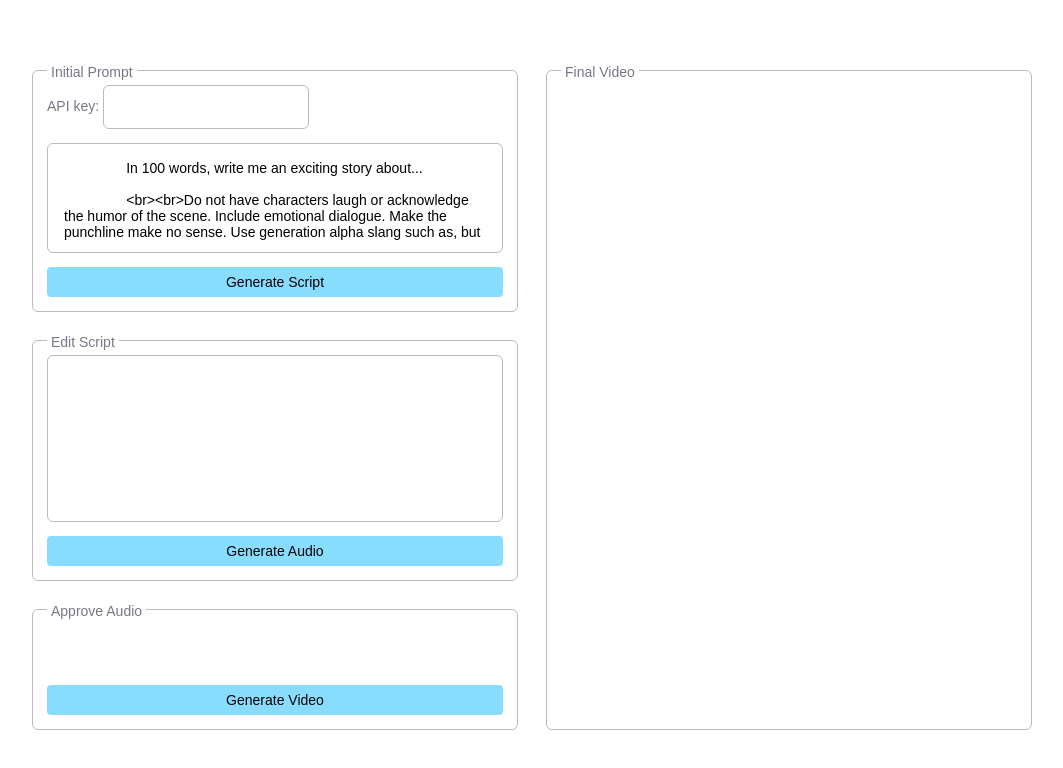
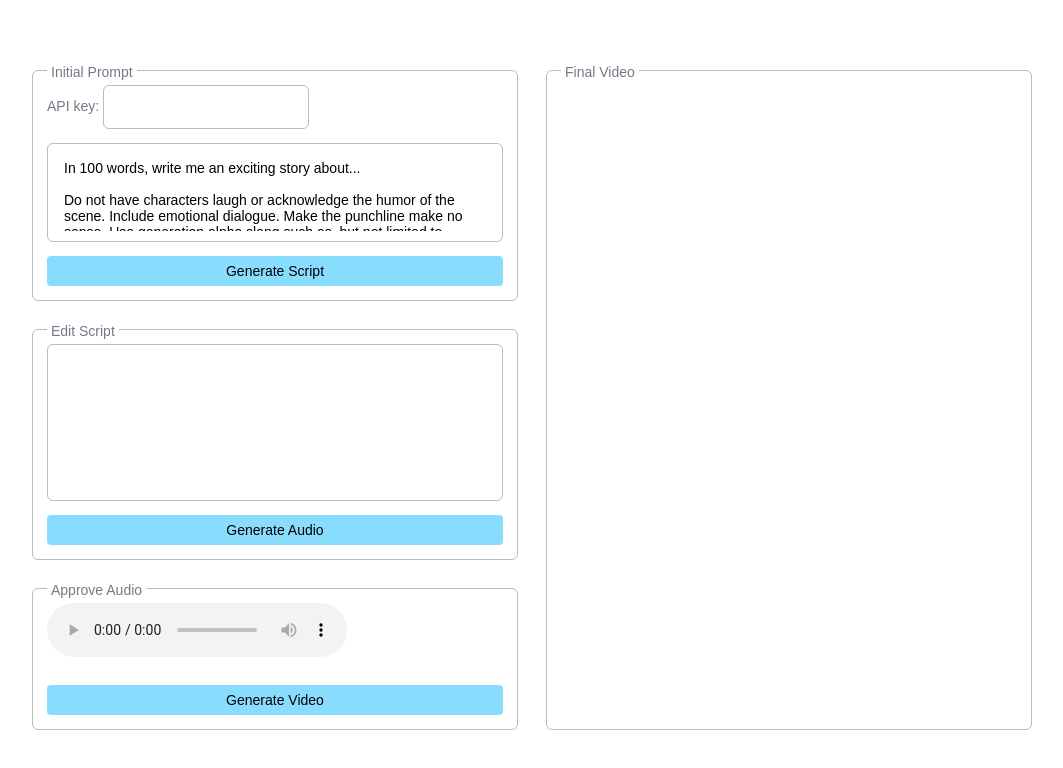
Before and after one commit to forever-experimental/AIFunnyShorts, a website: page index.html in a window 1280 px wide. Shown: the whole page, without its empty margins (108-1171 px from the left). Drawn offline with Linux system fonts and the light colour scheme.

Commit message:
Update index.html

```diff
--- a/index.html
+++ b/index.html
@@ -33,9 +33,9 @@
 
     	<div class="border" style="flex: 1;">
             <textarea id="story">
-                In 100 words, write me an exciting story about...
+In 100 words, write me an exciting story about...
 
-                <br><br>Do not have characters laugh or acknowledge the humor of the scene. Include emotional dialogue. Make the punchline make no sense. Use generation alpha slang such as, but not limited to, "chuds," "gooners," "rizz," "alpha," and "sigma."
+Do not have characters laugh or acknowledge the humor of the scene. Include emotional dialogue. Make the punchline make no sense. Use generation alpha slang such as, but not limited to, "chuds," "gooners," "rizz," "alpha," and "sigma."
             </textarea>
         </div>
 
@@ -55,6 +55,12 @@
     <div class="border headed flex-col">
         <label>Approve Audio</label>
 
+        <audio id="audio" controls>
+<!--             <source src="horse.ogg" type="audio/ogg">
+            <source src="horse.mp3" type="audio/mpeg"> -->
+            Your browser does not support the audio element.
+        </audio>
+
         <div style="flex: 1;"></div>
 
         <input type="submit" id="gen-video" value="Generate Video">
```
